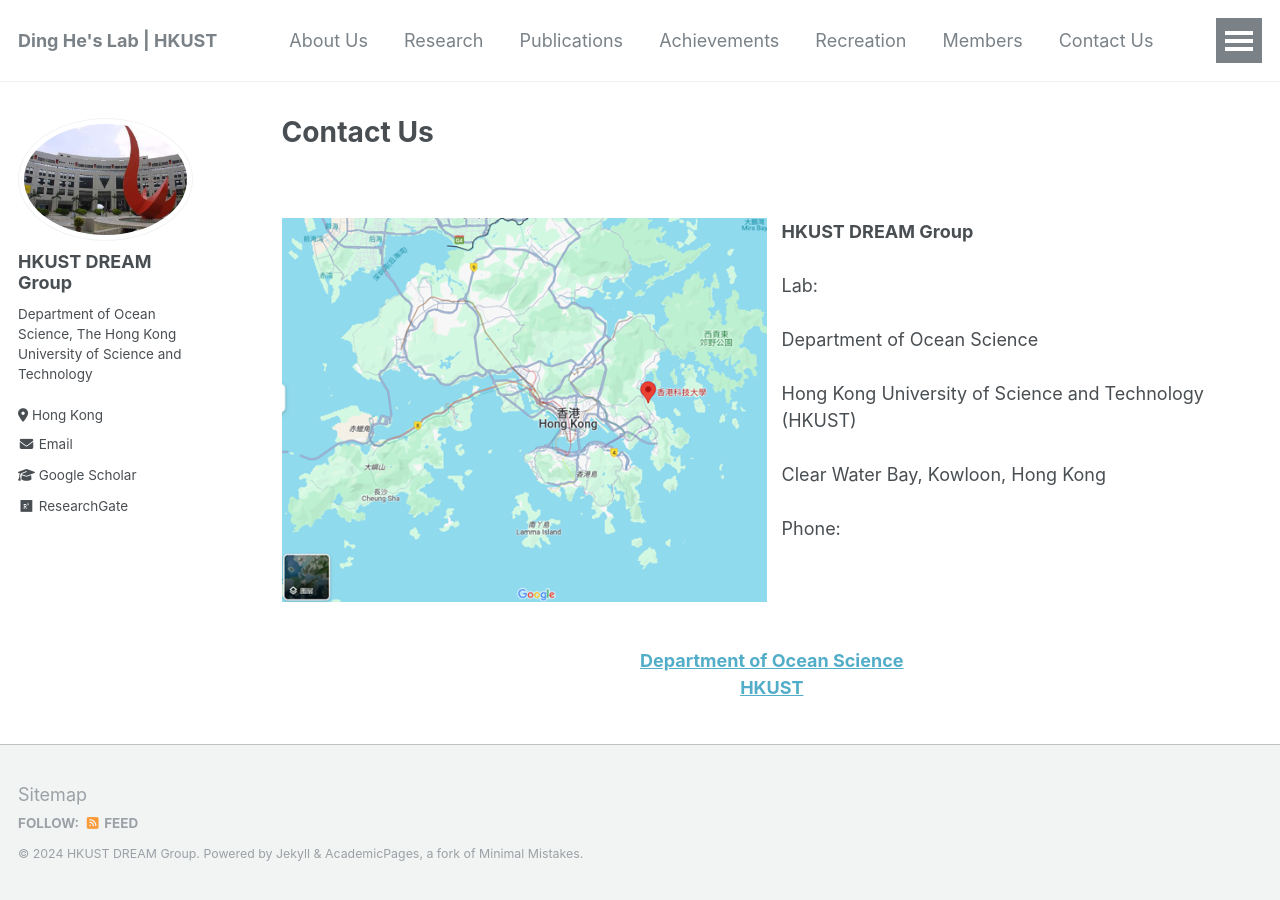
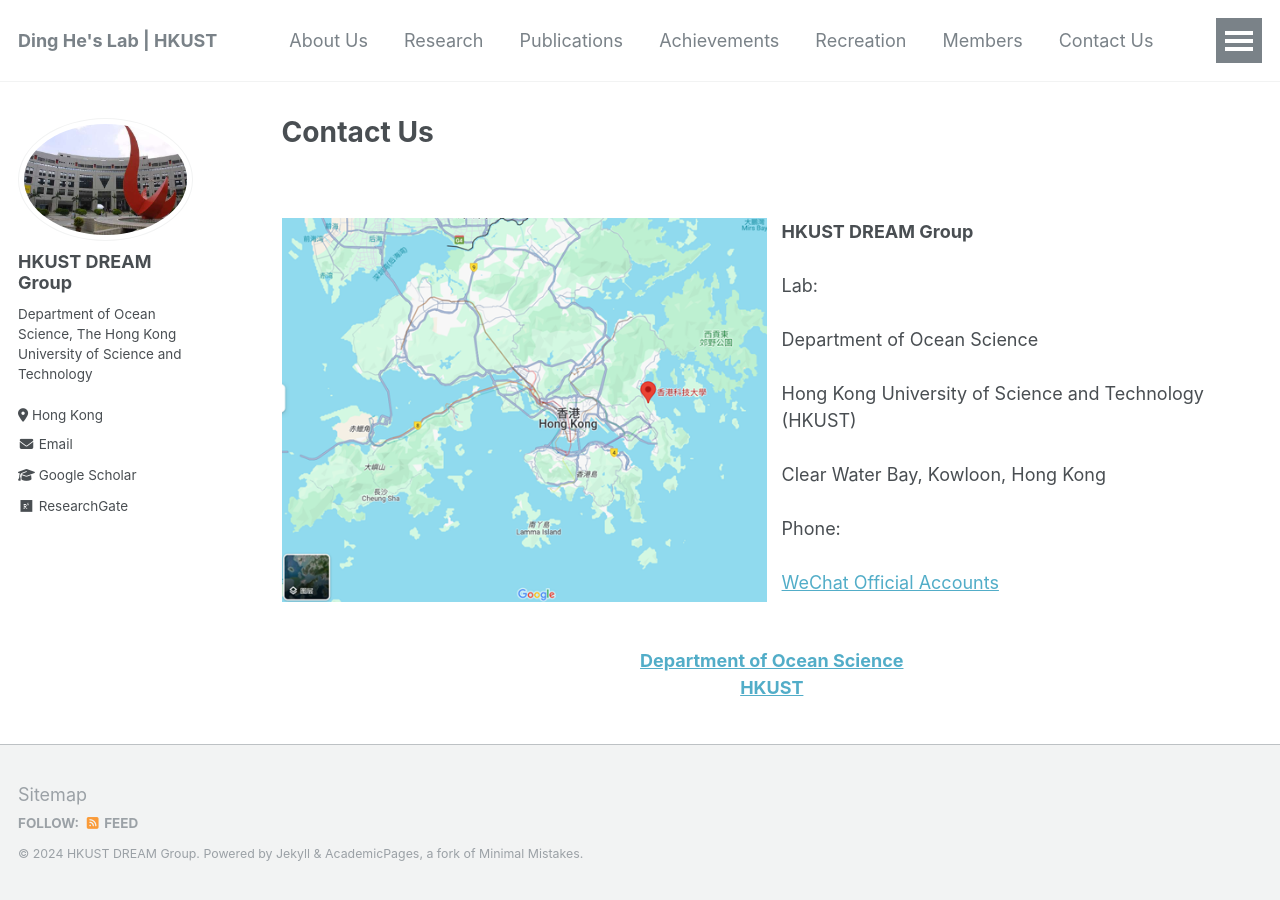
Before and after one commit to hkustDingHe/hkustDingHe.github.io, a Jekyll site: the page built from _pages/contact.md, in a window 1280 px wide. Built offline with Jekyll 4.4.1, drawn with Linux system fonts in a browser that asks for light colours.

Commit message:
Update contact.md

```diff
--- a/_pages/contact.md
+++ b/_pages/contact.md
@@ -21,6 +21,7 @@
 <br/><br/>
 Phone:
 <br/><br/>
+[WeChat Official Accounts](/images/)
 <br/><br/>
 
 <center>
```
